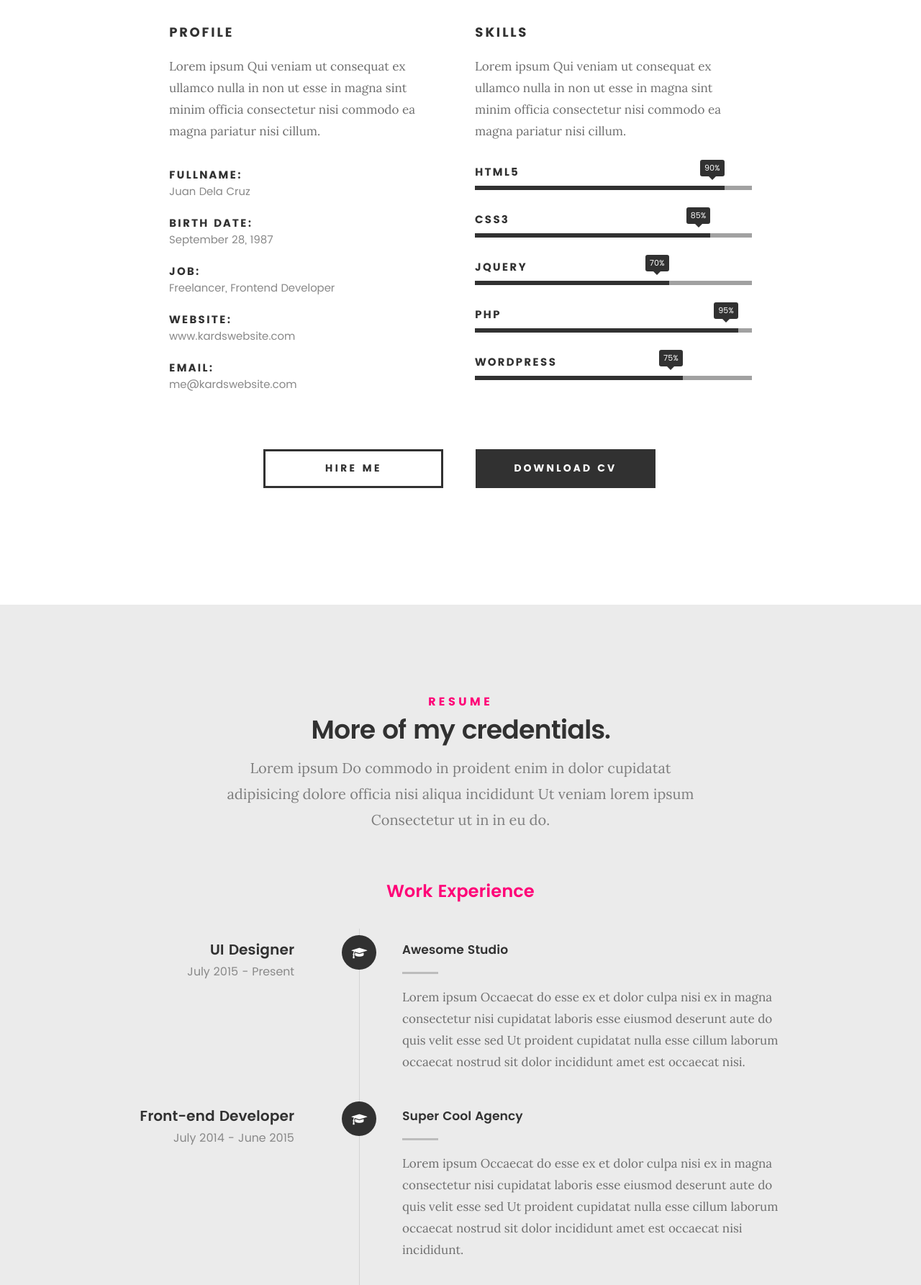
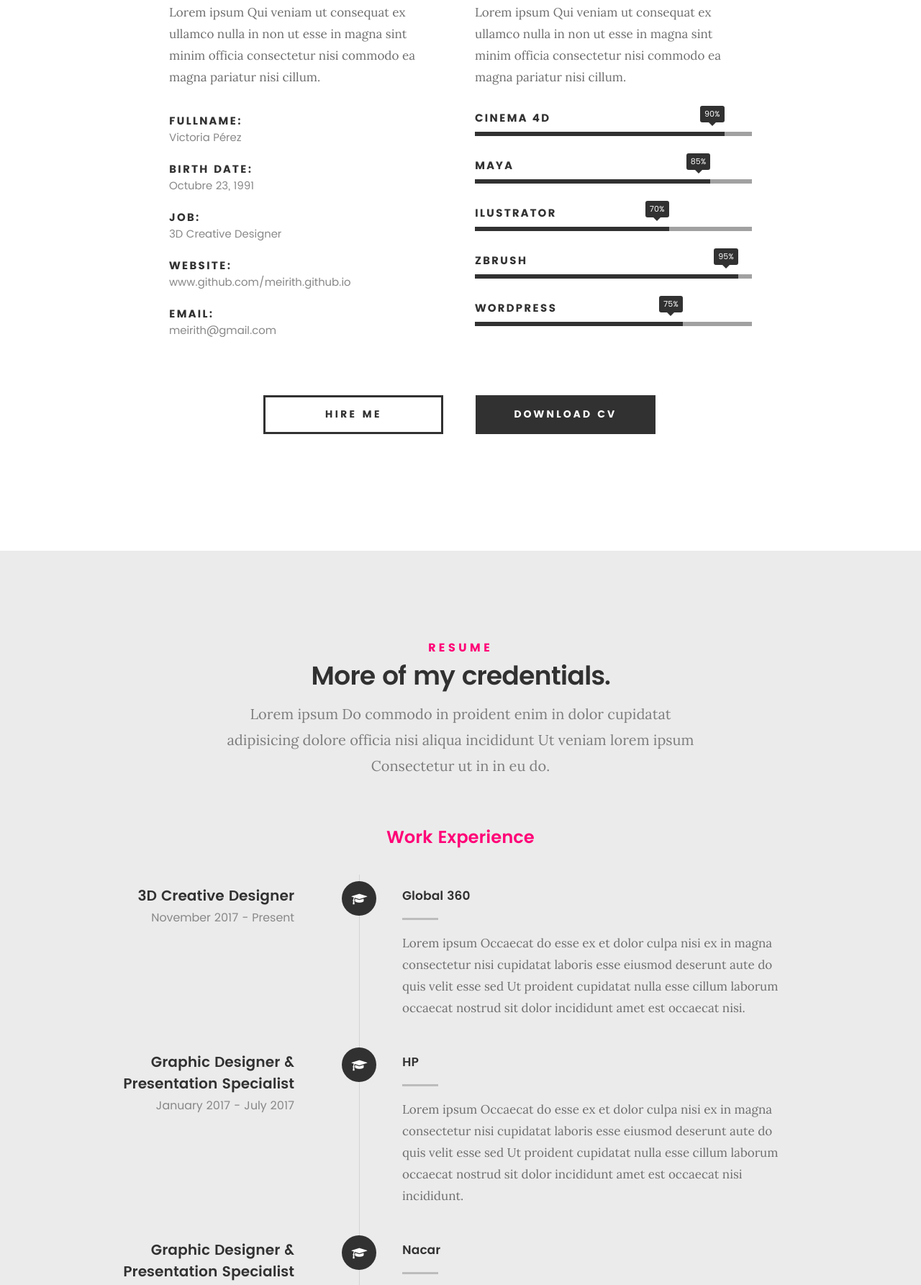
Before and after one commit to Meirith/meirith.github.io, a plain HTML site: page index.html in a window 1280 px wide. Shown: the part 1211-2996 px from the top of the page at 72% size. Drawn offline with Linux system fonts and the light colour scheme; files whose address does not match are found by name.

Commit message:
Update index.html

```diff
--- a/index.html
+++ b/index.html
@@ -113,7 +113,7 @@
 
    				<img src="images/profile-pic.jpg" alt="Profile Picture">
 
-   				<p class="lead">Lorem ipsum Exercitation culpa qui dolor consequat exercitation fugiat laborum ex ea eiusmod ad do aliqua occaecat nisi ad irure sunt id pariatur Duis laboris amet exercitation veniam labore consectetur ea id quis eiusmod.</p>
+   				<p class="lead">Diseñadora y Modeladora 3D.</p>
    			</div>
 
    		</div>
@@ -129,23 +129,23 @@
    			<ul class="info-list">
    				<li>
    					<strong>Fullname:</strong>
-   					<span>Juan Dela Cruz</span>
+   					<span>Victoria Pérez</span>
    				</li>
    				<li>
    					<strong>Birth Date:</strong>
-   					<span>September 28, 1987</span>
+   					<span>Octubre 23, 1991</span>
    				</li>
    				<li>
    					<strong>Job:</strong>
-   					<span>Freelancer, Frontend Developer</span>
+   					<span>3D Creative Designer</span>
    				</li>
    				<li>
    					<strong>Website:</strong>
-   					<span>www.kardswebsite.com</span>
+   					<span>www.github.com/meirith.github.io</span>
    				</li>
    				<li>
    					<strong>Email:</strong>
-   					<span>me@kardswebsite.com</span>
+   					<span>meirith@gmail.com</span>
    				</li>
 
    			</ul> <!-- /info-list -->
@@ -160,19 +160,19 @@
 				<ul class="skill-bars">
 				   <li>
 				   	<div class="progress percent90"><span>90%</span></div>
-				   	<strong>HTML5</strong>
+				   	<strong>CINEMA 4D</strong>
 				   </li>
 				   <li>
 				   	<div class="progress percent85"><span>85%</span></div>
-				   	<strong>CSS3</strong>
+				   	<strong>MAYA</strong>
 				   </li>
 				   <li>
 				   	<div class="progress percent70"><span>70%</span></div>
-				   	<strong>JQuery</strong>
+				   	<strong>ILUSTRATOR</strong>
 				   </li>
 				   <li>
 				   	<div class="progress percent95"><span>95%</span></div>
-				   	<strong>PHP</strong>
+				   	<strong>ZBRUSH</strong>
 				   </li>
 				   <li>
 
@@ -188,7 +188,7 @@
 
    	<div class="row button-section">
    		<div class="col-twelve">
-   			<a href="#contact" title="Hire Me" class="button stroke smoothscroll">Hire Me</a>
+   			<a href="#contact" title="Contact Me" class="button stroke smoothscroll">Hire Me</a>
    			<a href="#" title="Download CV" class="button button-primary">Download CV</a>
    		</div>
    	</div>
@@ -230,12 +230,12 @@
 	   				</div>
 
 	   				<div class="timeline-header">
-	   					<h3>UI Designer</h3>
-	   					<p>July 2015 - Present</p>
+	   					<h3>3D Creative Designer</h3>
+	   					<p>November 2017 - Present</p>
 	   				</div>
 
 	   				<div class="timeline-content">
-	   					<h4>Awesome Studio</h4>
+	   					<h4>Global 360</h4>
 	   					<p>Lorem ipsum Occaecat do esse ex et dolor culpa nisi ex in magna consectetur nisi cupidatat laboris esse eiusmod deserunt aute do quis velit esse sed Ut proident cupidatat nulla esse cillum laborum occaecat nostrud sit dolor incididunt amet est occaecat nisi.</p>
 	   				</div>
 
@@ -248,12 +248,12 @@
 	   				</div>
 
 	   				<div class="timeline-header">
-	   					<h3>Front-end Developer</h3>
-	   					<p>July 2014 - June 2015</p>
+	   					<h3>Graphic Designer & Presentation Specialist</h3>
+	   					<p>January 2017 - July 2017</p>
 	   				</div>
 
 	   				<div class="timeline-content">
-	   					<h4>Super Cool Agency</h4>
+	   					<h4>HP</h4>
 	   					<p>Lorem ipsum Occaecat do esse ex et dolor culpa nisi ex in magna consectetur nisi cupidatat laboris esse eiusmod deserunt aute do quis velit esse sed Ut proident cupidatat nulla esse cillum laborum occaecat nostrud sit dolor incididunt amet est occaecat nisi incididunt.</p>
 	   				</div>
 
@@ -266,12 +266,12 @@
 	   				</div>
 
 	   				<div class="timeline-header">
-	   					<h3>Web Designer</h3>
-	   					<p>May 2013 - June 2014</p>
+	   					<h3>Graphic Designer & Presentation Specialist</h3>
+	   					<p>January 2017 - July 2017</p>
 	   				</div>
 
 	   				<div class="timeline-content">
-	   					<h4>Great Designs Studio</h4>
+	   					<h4>Nacar</h4>
 	   					<p>Lorem ipsum Occaecat do esse ex et dolor culpa nisi ex in magna consectetur nisi cupidatat laboris esse eiusmod deserunt aute do quis velit esse sed Ut proident cupidatat nulla esse cillum laborum occaecat nostrud sit dolor incididunt amet est occaecat nisi incididunt.</p>
 	   				</div>
 
```
